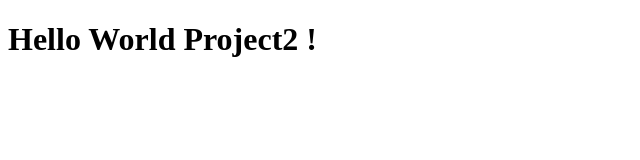
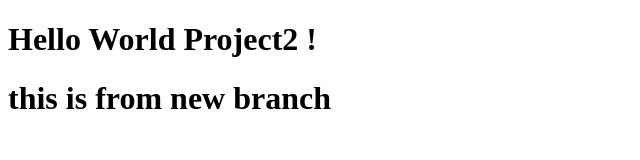
Before and after one commit to vilasparab/Project4, a plain HTML site: page index.html in a window 1280 px wide. Shown: the whole page, without its empty margins (0-640 px from the left). Drawn offline with Linux system fonts and the light colour scheme.

Commit message:
first commit for ver1 changs

```diff
--- a/index.html
+++ b/index.html
@@ -8,6 +8,6 @@
       </head>
     <body>
         <h1> Hello World Project2 ! </h1>
-
+        <h1>this is from new branch </h1>
     </body>
 </html>
```
